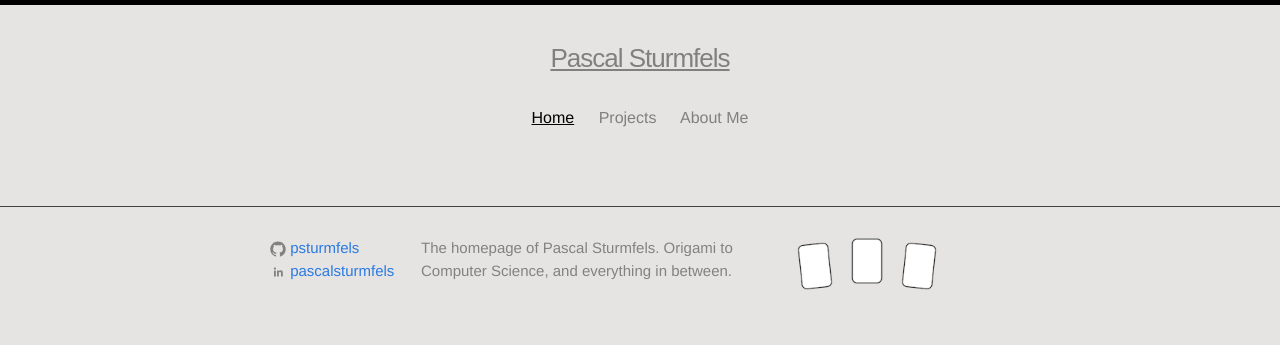
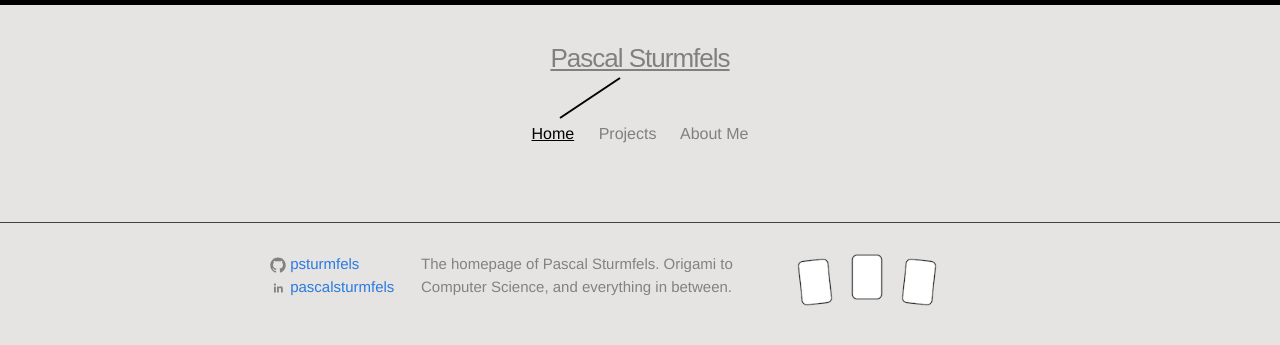
Before and after one commit to mohammadusamasaleem/mohammadusamasaleem, a Jekyll site: the page built from index.html, in a window 1280 px wide. Shown: the top 345 px of the page. Built offline with Jekyll 4.4.1, drawn with Linux system fonts in a browser that asks for light colours.

```diff
--- a/_includes/header.html
+++ b/_includes/header.html
@@ -3,8 +3,32 @@
     <nav class="site-nav">
 
         <h2 class="site-title">{{ site.title }}</h2>
+        <div class="trigger">
+            <div class="row">
+                <svg width="600" height="60" style="margin-top: -40px; margin-bot: -40px;"
+                viewPort="0 0 120 120" version="1.1"
+                xmlns="http://www.w3.org/2000/svg">
 
-        <div class="trigger">
+                {% if page.url == "/" %}
+                <line x1="220" y1="55"
+                x2="280" y2="15"
+                stroke="black"
+                stroke-width="2"/>
+                {% elsif page.url == "/about/" %}
+                <line x1="290" y1="55"
+                x2="290" y2="15"
+                stroke="black"
+                stroke-width="2"/>
+                {% elsif page.url == "/projects/" %}
+                <line x1="360" y1="55"
+                x2="300" y2="15"
+                stroke="black"
+                stroke-width="2"/>
+                {% endif %}
+
+            </svg>
+        </div>
+        <div class="row" style="margin-top: -40px;">
             {% if page.url == "/" %}
             <a class="page-link-active" href="/{{ site.baseurl }}">Home</a>
             {% else %}
@@ -20,6 +44,7 @@
             {% endif %}
             {% endfor %}
         </div>
+    </div>
 </nav>
 
 </header>
```
Lines whose indentation alone changed are shown as unchanged.
